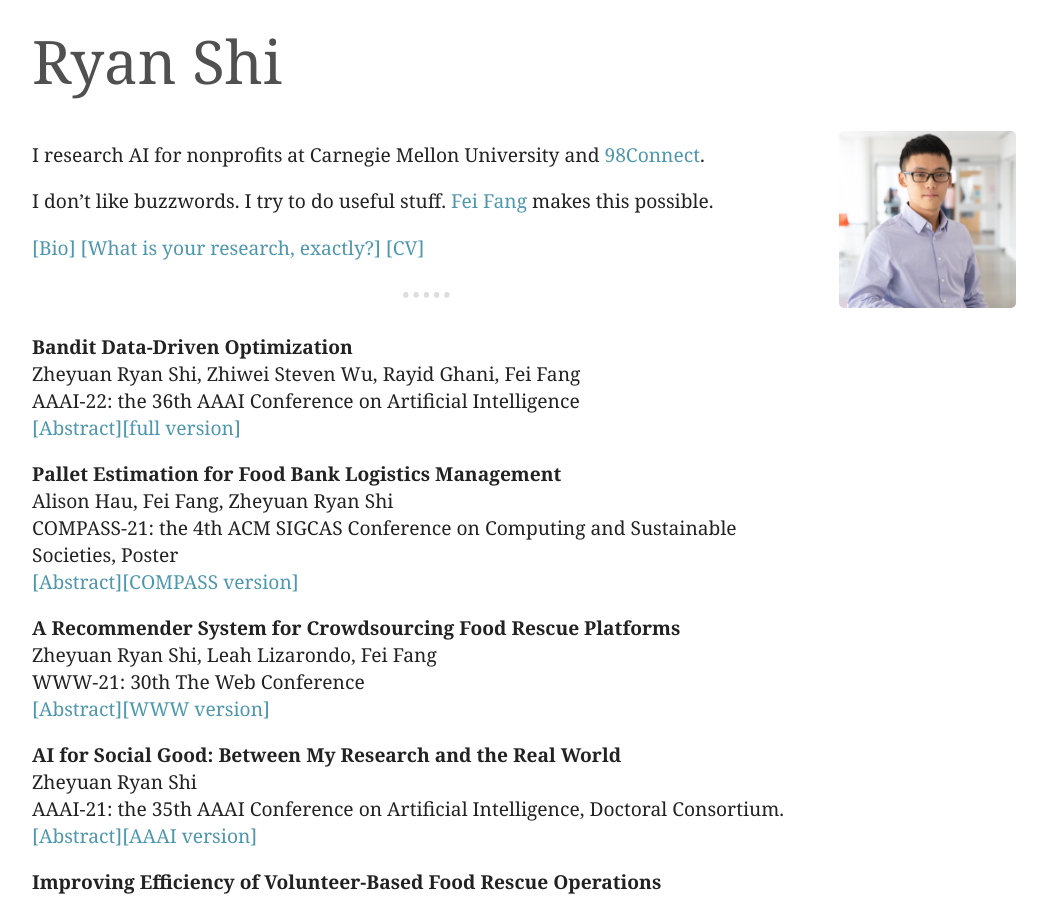
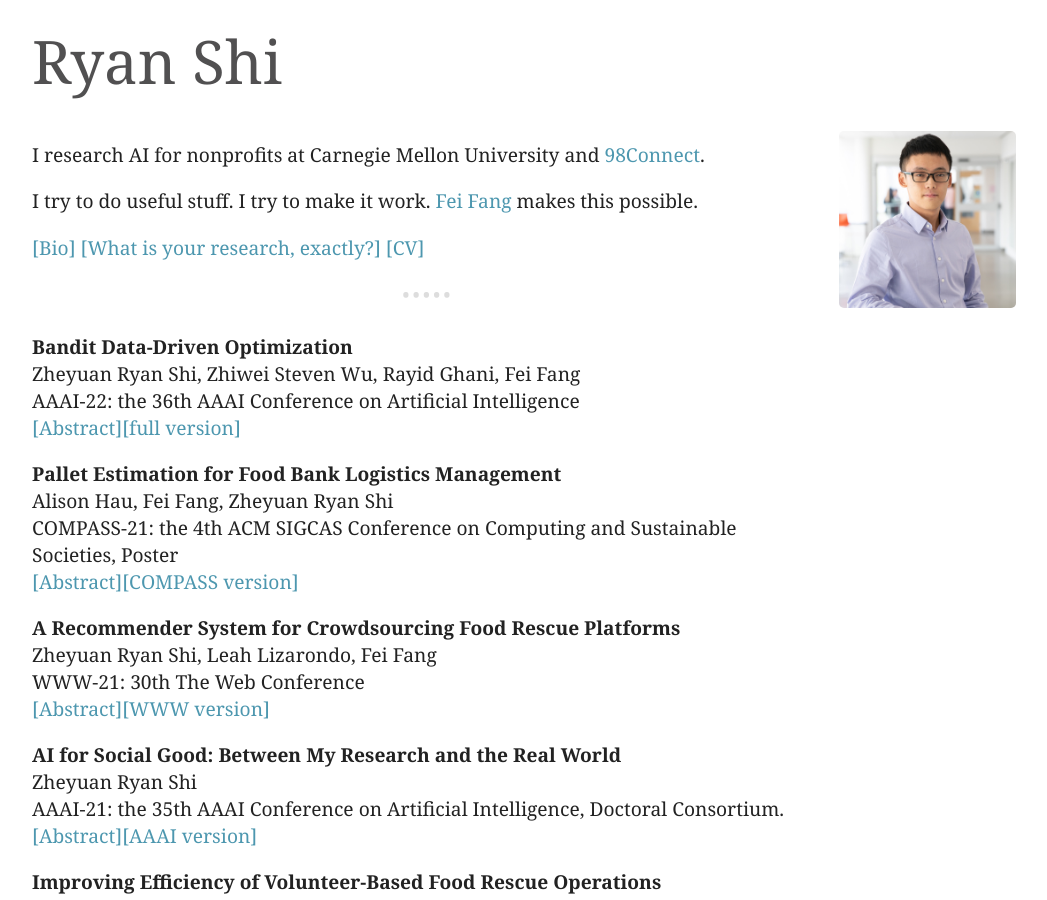
Before and after one commit to ryanzshi/ryanzshi.github.io, a Jekyll site: the page built from index.md, in a window 1280 px wide and 900 px high. Shown: the whole window, without its empty margins (116-1163 px from the left). Built offline with Jekyll 4.4.1, drawn with Linux system fonts in a browser that asks for light colours; some of the changed text lies outside the part shown.

```diff
--- a/index.md
+++ b/index.md
@@ -18,7 +18,7 @@ redirect_from:
 
 I research AI for nonprofits at Carnegie Mellon University and [98Connect](https://www.98connect.org/).
 
-I don't like buzzwords. I try to do useful stuff. [Fei Fang](https://feifang.info/) makes this possible.
+I try to do useful stuff. I try to make it work. [Fei Fang](https://feifang.info/) makes this possible.
 
 
 <script>
```
Also changed, not shown: other parts of index.md (+3 -1 lines).
